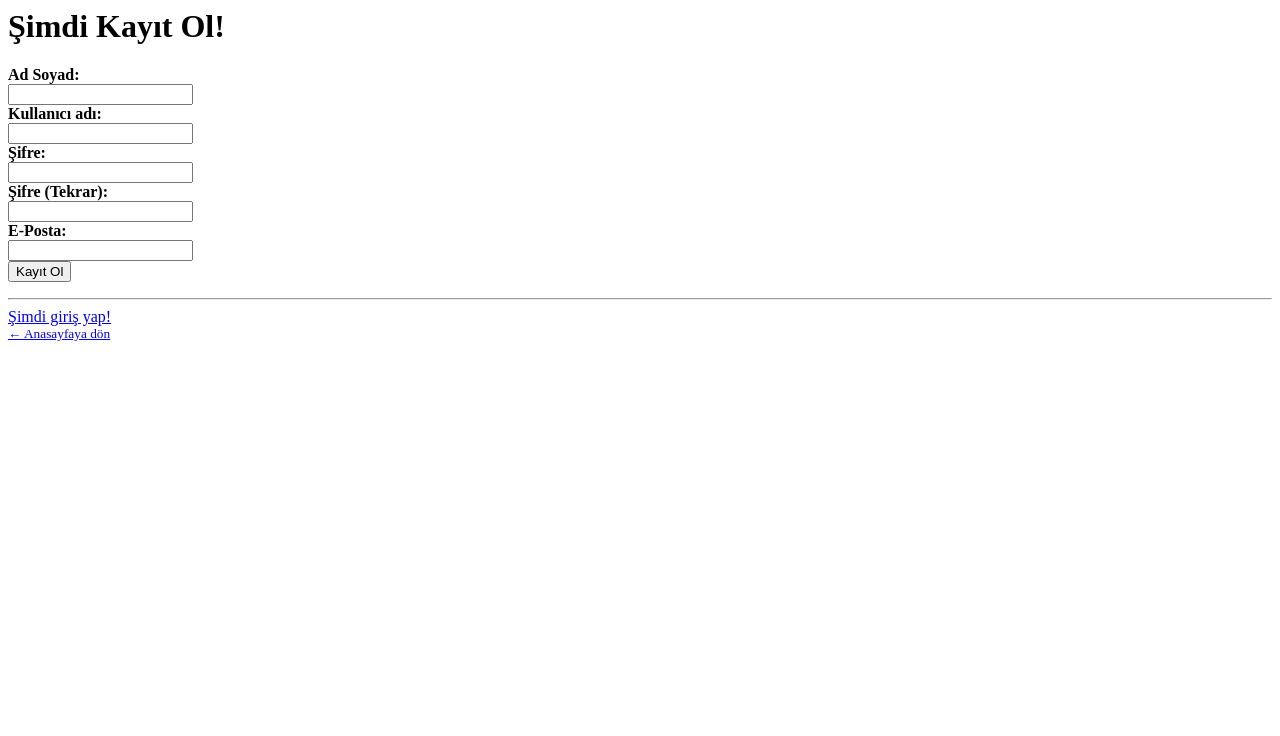
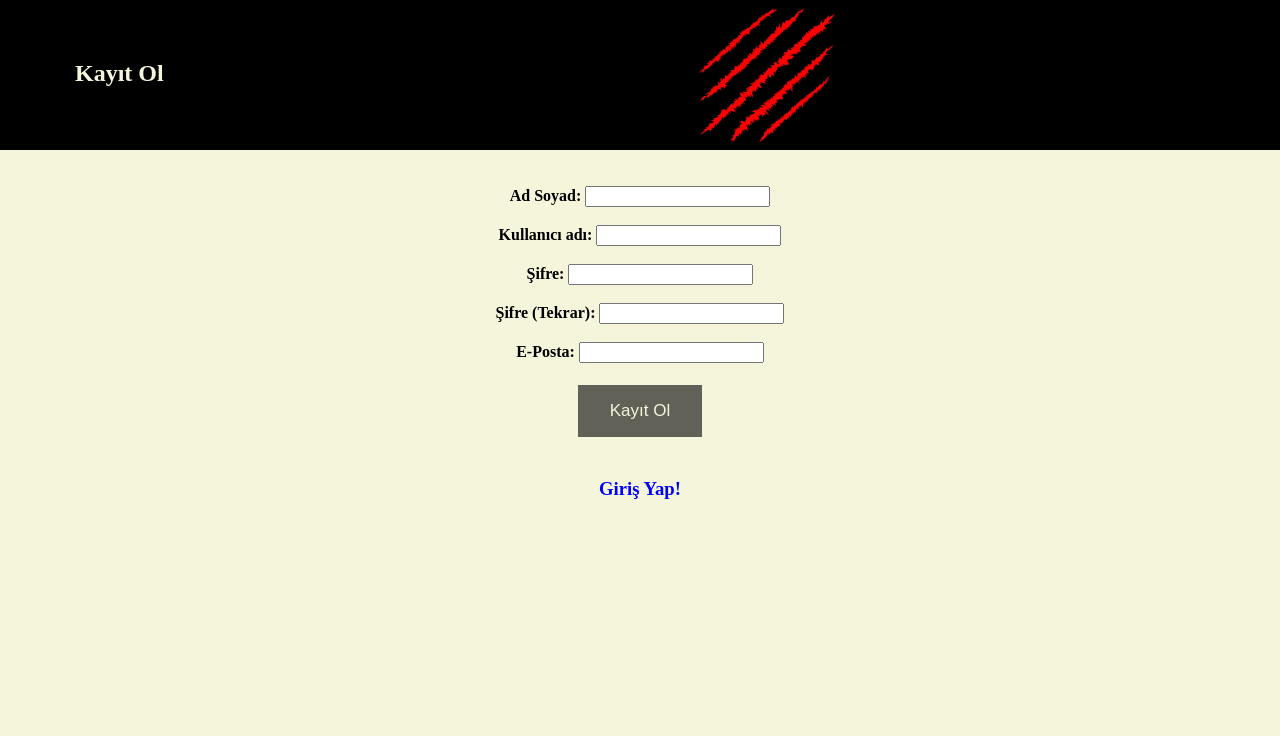
Before and after one commit to SPHagen/Forum_Sitesi.remake.php, a PHP site: page /uyelik.php?p=kayit in a window 1280 px wide; the page is wider, and only the part inside the window is pictured. Shown: the top 736 px of that part. Run offline with PHP 8.4, Linux system fonts and the light colour scheme.

Commit message:
Üyelik - Güncelleme
Tasarım ve hata düzeltmeleri yapıldı.

```diff
--- a/uyelik.php
+++ b/uyelik.php
@@ -61,23 +61,40 @@
                     header("LOCATION:index.php");
                 }else{
                     ukas_kayit("<p class='text-warning'>Lütfen boş bırakmayınız!</p>", "<p class='text-danger'>Böyle bir eposta mevcut! Lütfen başka bir tane deneyiniz!</p>", "<p class='text-warning'>Böyle bir kullanıcı adı mevcut! Lütfen başka bir tane deneyiniz!</p>", "<p class='text-success'>Başarıyla kaydoldun! :)</p>", "index.php", "<p class='text-danger'>Kullanıcı adı veya şifre hatalı!</p>", "<p class='text-danger'>Kayıt başarısız!</p>", "<p>Şifreniz bir birine eşleşmiyor!</p>", "<p>Lütfen gerçek bir eposta giriniz!</p>");
-                    echo '<h1 class="text-center"><strong>Şimdi Kayıt Ol!</strong></h1>
+                    echo '<!DOCTYPE html>
+                    <html lang="en">
+                    <head>
+                        <meta charset="UTF-8">
+                        <meta name="viewport" content="width=device-width, initial-scale=1.0">
+                        <title>..:: Şimdi Kayıt Ol! ::..</title>
+                        <link rel = "StyleSheet" Href = "Sinfonia_Per_Hagen.css" style="text/css" />
+                    </head>
+                    <body>
+                    <div id = "Yapıcı" >
+                    <div id = "Üst" >
+                    <center><a href = "index.php" ><img src = "Kaplan_Pencesi.jpg" ></img></a></center>
+                    <Kategoriler><strong>Kayıt Ol</strong></Kategoriler>
+                    </div>
+                    <div id = "Merkez" >
+                    <center>
                     <form action="" method="POST">
-                        <strong>Ad Soyad:</strong><br>
-                        <input type="text" class="form-control" name="adsoyad"><br>
-                        <strong>Kullanıcı adı:</strong><br>
-                        <input type="text" class="form-control" name="kadi"><br>
-                        <strong>Şifre:</strong><br>
-                        <input type="password" class="form-control" name="sifre"><br>
-                        <strong>Şifre (Tekrar):</strong><br>
-                        <input type="password" class="form-control" name="sifret"><br>
-                        <strong>E-Posta:</strong><br>
-                        <input type="text" class="form-control" name="eposta"><br />
-                        <input type="submit" class="btn btn-block btn-dark" name="kayit" value="Kayıt Ol">
-                    </form>
-                    <hr>
-                    <a href="uyelik.php?p=giris" class="btn btn-block btn-secondary">Şimdi giriş yap!</a><br />
-                    <a href="index.php" class="text-dark"><small>&larr; Anasayfaya dön</small></a>';
+                    <br><br><strong>Ad Soyad:</strong>
+                    <input type="text" class="form-control" name="adsoyad"><br><br>
+                    <strong>Kullanıcı adı:</strong>
+                    <input type="text" class="form-control" name="kadi"><br><br>
+                    <strong>Şifre:</strong>
+                    <input type="password" class="form-control" name="sifre"><br><br>
+                    <strong>Şifre (Tekrar):</strong>
+                    <input type="password" class="form-control" name="sifret"><br><br>
+                    <strong>E-Posta:</strong>
+                    <input type="text" class="form-control" name="eposta"><br /><br>
+                    <input type= "submit" id = "Buton_giris_yap" name="kayit" value="Kayıt Ol">
+                    <br><br><strong><a href = "uyelik.php" ><h3>Giriş Yap!</h3></a></strong>
+                    </center>
+                    </div>
+                    </div>
+                    </body>
+                    </html>';
                 }
                 break;
 
@@ -86,20 +103,36 @@
                     header("LOCATION:index.php");
                 }else{
                     ukas_giris("index.php", "<p class='text-warning'>Lütfen boş bırakmayınız!</p>", "<p class='text-danger'>Kullanıcı adı veya şifre hatalı!</p>");
-
-                    echo '<h1 class="text-center"><strong>Giriş Yap</strong></h1>
+                    echo '<!DOCTYPE html>
+                    <html lang="en">
+                    <head>
+                        <meta charset="UTF-8">
+                        <meta name="viewport" content="width=device-width, initial-scale=1.0">
+                        <title>..:: Giriş Yap ::..</title>
+                        <link Rel = "Stylesheet" Style = "text/css" Href = "Sinfonia_Per_Hagen.css" />
+                    </head>
+                    <body>
+                    <div id = "Yapıcı" >
+                    <div id = "Üst" >
+                    <center><a href = "index.php" ><img src = "Kaplan_Pencesi.jpg" ></img></a></center>
+                    <Kategoriler><strong>Giriş Yap</strong></Kategoriler>
+                    </div>
+                    <div id = "Merkez" >
+                    <center>
                     <br /><form action="" method="POST">
-                        <strong>Kullanıcı Adı:</strong>
-                        <input type="text" class="form-control" name="kadi">
-                        <strong>Şifre:</strong>
+                        <br><br><strong>Kullanıcı Adı: </strong>
+                        <input type="text" class="form-control" name="kadi"><br><br>
+                        <hr><br><strong>Şifre:</strong>
                         <input type="password" class="form-control" name="sifre"><br />
-                        <input type="submit" class="btn btn-block btn-dark" name="giris" value="Giriş Yap">
+                        <br><br><input type="submit" name="giris" id = "Buton_giris_yap" value="Giriş Yap">
+                        <br><br><strong><a href = "uyelik.php?p=kayit" ><h3>Şimdi Kayıt Ol!</h3></a></strong>
                     </form>
-                    <a href="uyelik.php?p=kayit" class="btn btn-block btn-secondary mt-3">Şimdi kayıt ol!</a>
-                    <hr>
-                    <a href="index.php" class="text-dark"><small>&larr; Anasayfaya dön</small></a>';
+                    </center>
+                    </div>
+                    </div>
+                    </body>
+                    </html>';
                     }
                 break;
         }
-
-      ?>
+        ?>
```
